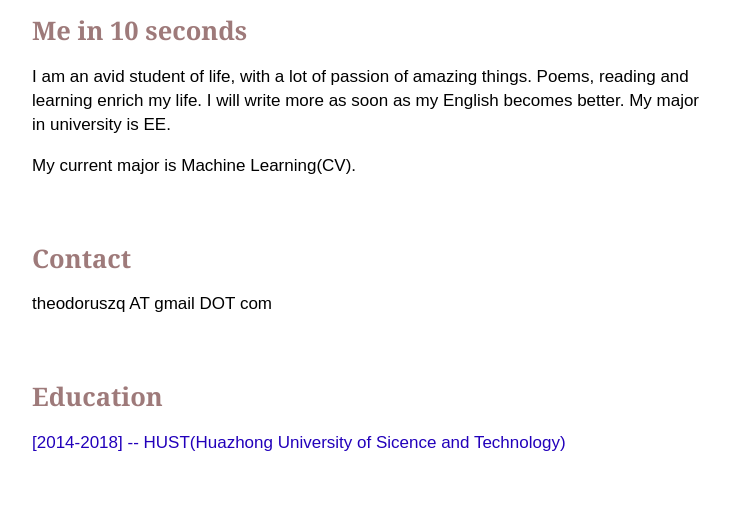
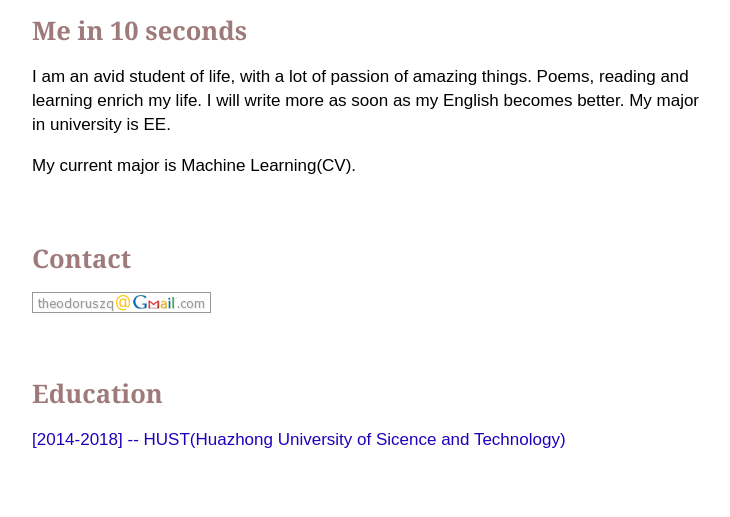
Before and after one commit to sydney0zq/resume, a plain HTML site: page index.html in a window 1280 px wide. Shown: the part 172-689 px from the top of the page, without its empty margins (268-998 px from the left). Drawn offline with Linux system fonts and the light colour scheme.

Commit message:
:modify: mail show style

```diff
--- a/index.html
+++ b/index.html
@@ -35,9 +35,12 @@
 
 <section id="contact">
 <h2>Contact</h2>
+<img src="./mail.png">
+<!--
 <p>
 	theodoruszq AT gmail DOT com
 </p>
+-->
 </section>
 
 
```
Also changed, not shown: mail.png (added).
